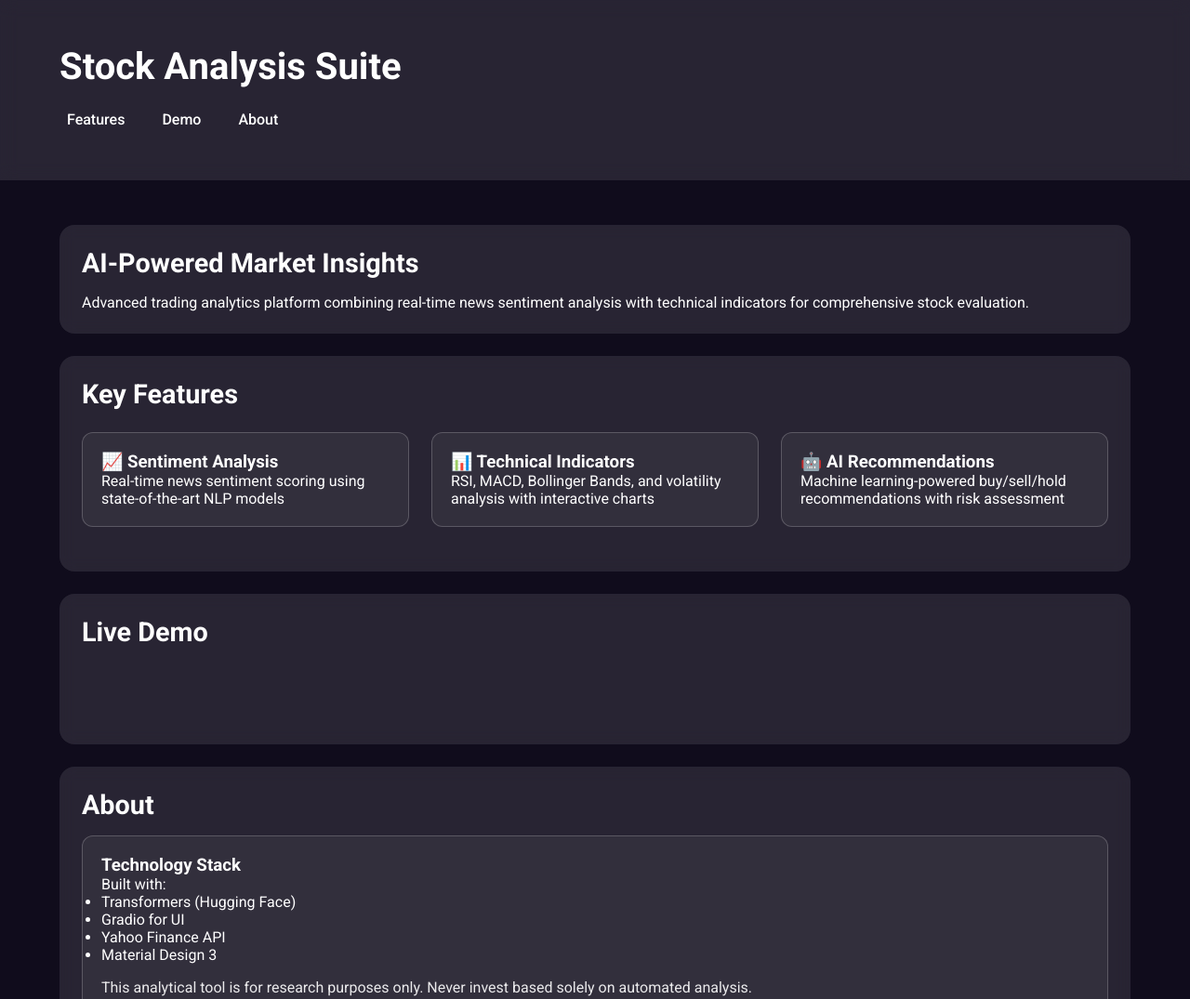
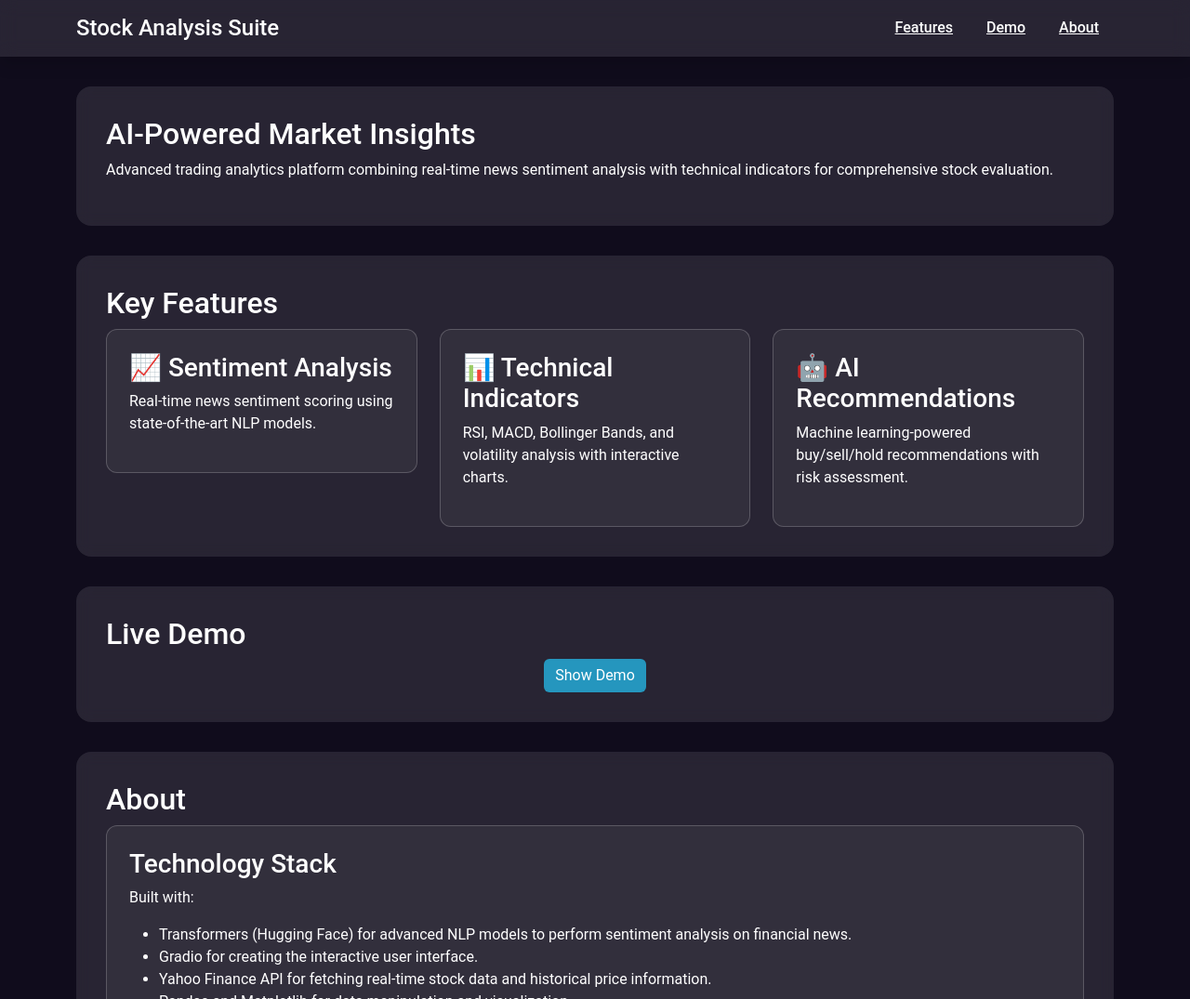
Before and after one commit to Toymakerftw/Market-Insights, a plain HTML site: page index.html in a window 1280 px wide. Shown: the top 1075 px of the page at 93% size. Drawn offline with nearby package versions, Linux system fonts and the light colour scheme.

Commit message:
Update index.html

```diff
--- a/index.html
+++ b/index.html
@@ -4,127 +4,75 @@
     <meta charset="UTF-8">
     <meta name="viewport" content="width=device-width, initial-scale=1.0">
     <title>Stock Analysis Suite | Ocean Blue</title>
-    <link href="https://fonts.googleapis.com/css2?family=Roboto:wght@300;400;500;700&display=swap" rel="stylesheet">
+    <link href="https://cdn.jsdelivr.net/npm/bootstrap@5.3.0-alpha3/dist/css/bootstrap.min.css" rel="stylesheet">
     <style>
-        :root {
-            --primary: rgb(37, 150, 190);
-            --on-primary: #FFFFFF;
-            --surface: #100c1c;
-            --surface-container: rgba(255, 255, 255, 0.1);
-            --outline: rgba(255, 255, 255, 0.2);
-            --text-primary: #FFFFFF;
-        }
-
-        * {
-            margin: 0;
-            padding: 0;
-            box-sizing: border-box;
+        body {
+            background-color: #100c1c;
+            color: #fff;
             font-family: 'Roboto', sans-serif;
         }
 
-        body {
-            background: var(--surface);
-            color: var(--text-primary);
-        }
-
-        .container {
-            max-width: 1200px;
-            margin: 0 auto;
-            padding: 24px;
-        }
-
         header {
-            background: var(--surface-container);
-            padding: 24px;
+            background-color: rgba(255, 255, 255, 0.1);
             backdrop-filter: blur(10px);
             position: sticky;
             top: 0;
-            z-index: 100;
-        }
-
-        nav {
-            display: flex;
-            gap: 24px;
-            margin-top: 16px;
+            z-index: 1000;
         }
 
         nav a {
-            color: var(--text-primary);
-            text-decoration: none;
+            color: #fff;
             font-weight: 500;
-            padding: 8px;
-            border-radius: 4px;
-            transition: all 0.2s ease;
         }
 
         nav a:hover {
-            background: rgba(255,255,255,0.1);
+            background-color: rgba(255, 255, 255, 0.1);
         }
 
         .section {
-            background: var(--surface-container);
-            border-radius: 16px;
-            padding: 24px;
-            margin: 24px 0;
+            background-color: rgba(255, 255, 255, 0.1);
+            border-radius: 1rem;
+            padding: 2rem;
+            margin: 2rem 0;
             backdrop-filter: blur(8px);
         }
 
-        h1 {
-            font-size: 2.5rem;
-            font-weight: 700;
+        footer {
+            background-color: rgba(255, 255, 255, 0.1);
+            text-align: center;
+            padding: 1.5rem;
+            backdrop-filter: blur(8px);
         }
 
-        h2 {
-            font-size: 1.8rem;
-            margin-bottom: 16px;
+        .btn-primary {
+            background-color: rgb(37, 150, 190);
+            border: none;
         }
 
-        .feature-grid {
-            display: grid;
-            grid-template-columns: repeat(auto-fit, minmax(300px, 1fr));
-            gap: 24px;
-            margin: 24px 0;
+        .btn-primary:hover {
+            background-color: #2f8db7;
+        }
+
+        #gradio-embed {
+            display: none;
         }
 
         .feature-card {
-            background: rgba(255,255,255,0.05);
-            padding: 20px;
-            border-radius: 12px;
-            border: 1px solid var(--outline);
-        }
-
-        footer {
-            background: var(--surface-container);
-            text-align: center;
-            padding: 24px;
-            margin-top: 40px;
-            backdrop-filter: blur(8px);
-        }
-
-        #gradio-embed {
-            width: 100%;
-            max-width: 1000px;
-            margin: 40px auto;
-            border-radius: 16px;
-            overflow: hidden;
-        }
-
-        gradio-app {
-            --block-background: var(--surface-container);
-            --block-border: none;
-            --block-radius: 16px;
-            --block-padding: 16px;
+            background-color: rgba(255, 255, 255, 0.05);
+            padding: 1.5rem;
+            border-radius: 0.75rem;
+            border: 1px solid rgba(255, 255, 255, 0.2);
         }
     </style>
 </head>
 <body>
-    <header>
-        <div class="container">
-            <h1>Stock Analysis Suite</h1>
+    <header class="py-3 shadow">
+        <div class="container d-flex justify-content-between align-items-center">
+            <h1 class="h4 mb-0">Stock Analysis Suite</h1>
             <nav>
-                <a href="#features">Features</a>
-                <a href="#demo">Demo</a>
-                <a href="#about">About</a>
+                <a href="#features" class="px-3">Features</a>
+                <a href="#demo" class="px-3">Demo</a>
+                <a href="#about" class="px-3">About</a>
             </nav>
         </div>
     </header>
@@ -137,25 +85,32 @@
 
         <section class="section" id="features">
             <h2>Key Features</h2>
-            <div class="feature-grid">
+            <div class="row">
+                <div class="col-md-4">
                     <div class="feature-card">
                         <h3>📈 Sentiment Analysis</h3>
-                    <p>Real-time news sentiment scoring using state-of-the-art NLP models</p>
+                        <p>Real-time news sentiment scoring using state-of-the-art NLP models.</p>
                     </div>
+                </div>
+                <div class="col-md-4">
                     <div class="feature-card">
                         <h3>📊 Technical Indicators</h3>
-                    <p>RSI, MACD, Bollinger Bands, and volatility analysis with interactive charts</p>
+                        <p>RSI, MACD, Bollinger Bands, and volatility analysis with interactive charts.</p>
                     </div>
+                </div>
+                <div class="col-md-4">
                     <div class="feature-card">
                         <h3>🤖 AI Recommendations</h3>
-                    <p>Machine learning-powered buy/sell/hold recommendations with risk assessment</p>
+                        <p>Machine learning-powered buy/sell/hold recommendations with risk assessment.</p>
+                    </div>
                 </div>
             </div>
         </section>
 
         <section class="section" id="demo">
             <h2>Live Demo</h2>
-            <div id="gradio-embed">
+            <button id="show-demo-btn" class="btn btn-primary d-block mx-auto">Show Demo</button>
+            <div id="gradio-embed" class="mt-4">
                 <script
                     type="module"
                     src="https://gradio.s3-us-west-2.amazonaws.com/4.39.0/gradio.js">
@@ -170,48 +125,31 @@
                 <h3>Technology Stack</h3>
                 <p>Built with:</p>
                 <ul>
-                    <li>Transformers (Hugging Face)</li>
-                    <li>Gradio for UI</li>
-                    <li>Yahoo Finance API</li>
-                    <li>Material Design 3</li>
+                    <li>Transformers (Hugging Face) for advanced NLP models to perform sentiment analysis on financial news.</li>
+                    <li>Gradio for creating the interactive user interface.</li>
+                    <li>Yahoo Finance API for fetching real-time stock data and historical price information.</li>
+                    <li>Pandas and Matplotlib for data manipulation and visualization.</li>
+                    <li>GoogleNews for fetching the latest news articles related to stocks.</li>
                 </ul>
-                <p style="margin-top: 16px; opacity: 0.9;">This analytical tool is for research purposes only. Never invest based solely on automated analysis.</p>
+                <p class="mt-3">This analytical tool is for research purposes only. Never invest based solely on automated analysis.</p>
             </div>
         </section>
     </main>
 
     <footer>
         <div class="container">
-            <p style="opacity: 0.8;">&copy; 2024 Stock Analysis Suite | katlabs</p>
+            <p class="mb-0">&copy; 2024 Stock Analysis Suite | katlabs</p>
         </div>
     </footer>
 
     <script>
-        // Smooth scroll for navigation
-        document.querySelectorAll('nav a').forEach(anchor => {
-            anchor.addEventListener('click', function(e) {
-                e.preventDefault();
-                const target = document.querySelector(this.getAttribute('href'));
-                target.scrollIntoView({ behavior: 'smooth' });
+        document.addEventListener('DOMContentLoaded', function() {
+            document.getElementById('show-demo-btn').addEventListener('click', function() {
+                document.getElementById('gradio-embed').style.display = 'block';
+                this.style.display = 'none';
             });
         });
-
-        // Add intersection observer for scroll effects
-        const observer = new IntersectionObserver((entries) => {
-            entries.forEach(entry => {
-                if (entry.isIntersecting) {
-                    entry.target.style.opacity = 1;
-                    entry.target.style.transform = 'translateY(0)';
-                }
-            });
-        });
-
-        document.querySelectorAll('.section').forEach((section) => {
-            section.style.opacity = 0;
-            section.style.transform = 'translateY(20px)';
-            section.style.transition = 'all 0.4s ease-out';
-            observer.observe(section);
-        });
     </script>
+    <script src="https://cdn.jsdelivr.net/npm/bootstrap@5.3.0-alpha3/dist/js/bootstrap.bundle.min.js"></script>
 </body>
 </html>
```
Lines whose indentation alone changed are shown as unchanged.
